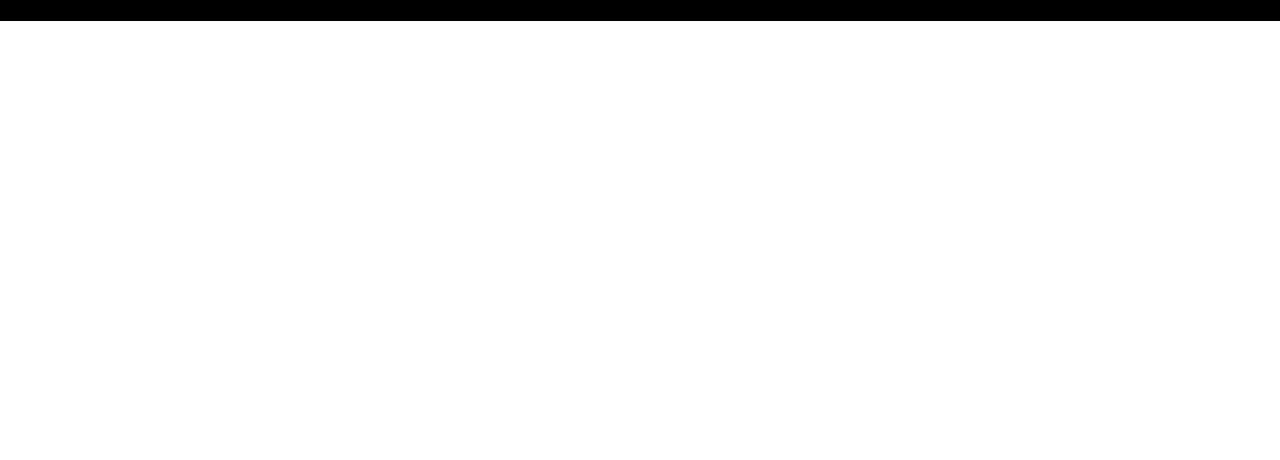
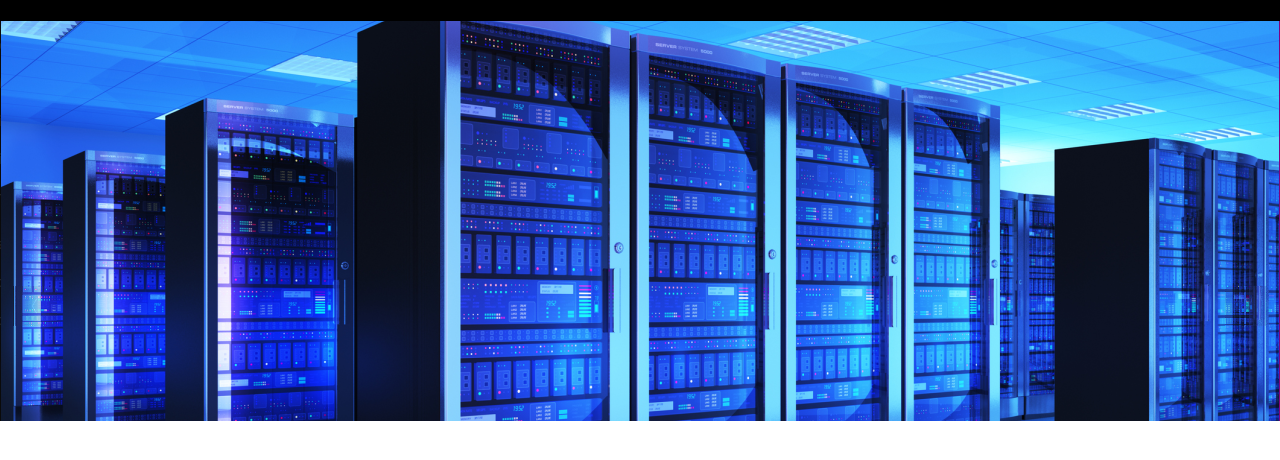
Before and after one commit to dtt-members/data_temp_track, a plain HTML site: page Site/insitucional/NovoSite/index.html in a window 1280 px wide. Shown: the part 74-534 px from the top of the page. Drawn offline with Linux system fonts and the light colour scheme.

Commit message:
Atualizações banners

```diff
--- a/Site/insitucional/NovoSite/index.html
+++ b/Site/insitucional/NovoSite/index.html
@@ -9,6 +9,7 @@
 </head>
 
 <body>
+    <!-- HEADER -->
     <div class="header">
         <div class="container">
             <h1>Data Base Track</h1>
@@ -19,6 +20,23 @@
             </ul>
         </div>
     </div>
+    <!-- Header-->
+
+    <!-- BANNER -->
+    <div class="banner">
+        <div class="container">
+            <div class="blur">
+
+            </div>
+        </div>
+    </div>
+
+
+
+
+
+
+    <!-- banner -->
 </body>
 
 </html>
--- a/Site/insitucional/NovoSite/style.css
+++ b/Site/insitucional/NovoSite/style.css
@@ -29,3 +29,28 @@ body {
 .header .container h1{
     color: purple;
 }
+
+.banner {
+    display: flex;
+    justify-content: center;
+    align-items: center;
+    width: 100%;
+    height: 400px;
+    margin: 0;
+    background-color: purple;
+    background-image:  url(Imagens/Background.png);
+    background-repeat: no-repeat;
+}
+
+.banner .container {
+    display: flex;
+    justify-content: center;
+    align-items: center;
+    width: 80%;
+    height: 300px;
+}
+
+.banner .container h1{
+    margin: 100px 700px 0 0;
+    width: 10%;
+}
```
Also changed, not shown: Site/insitucional/NovoSite/Imagens/Background.png (added), Site/insitucional/NovoSite/Imagens/Teste.png (added), Site/insitucional/NovoSite/Imagens/logo-removebg-preview.png (added), 2 other files.
